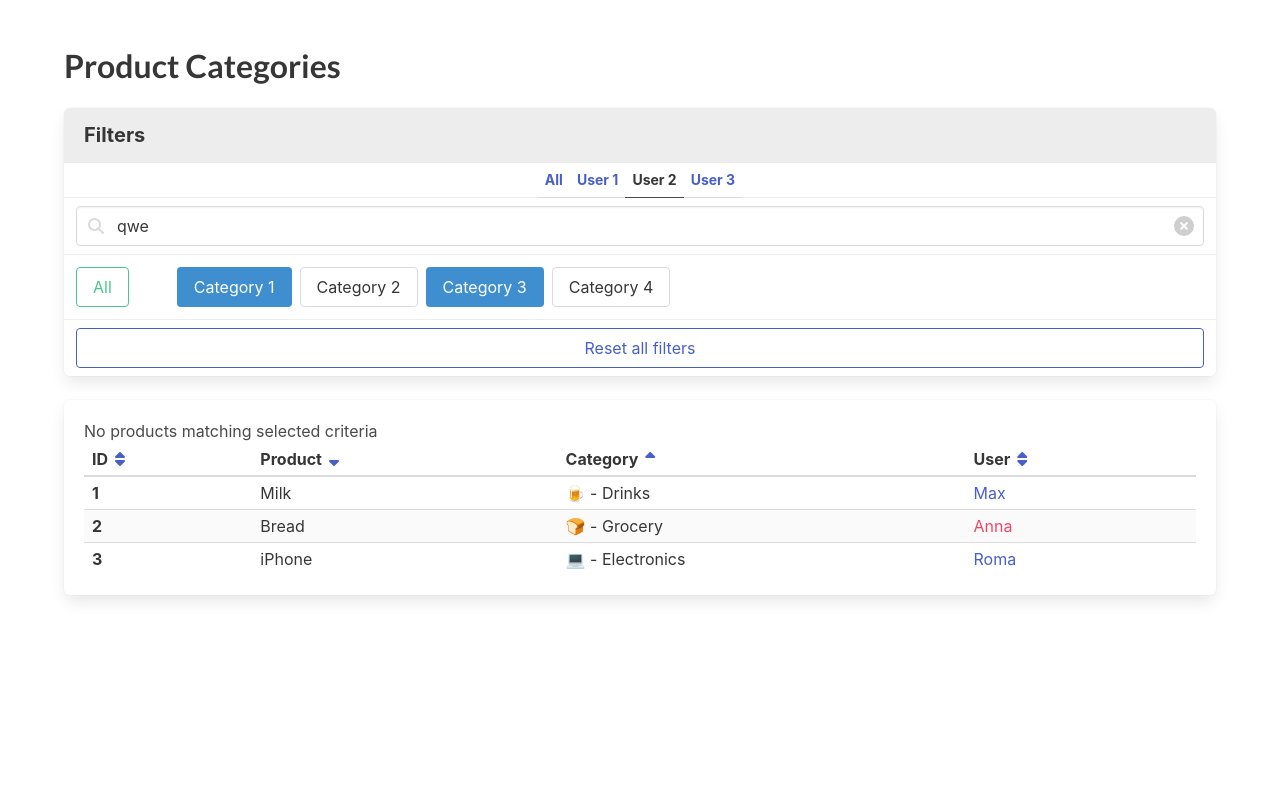
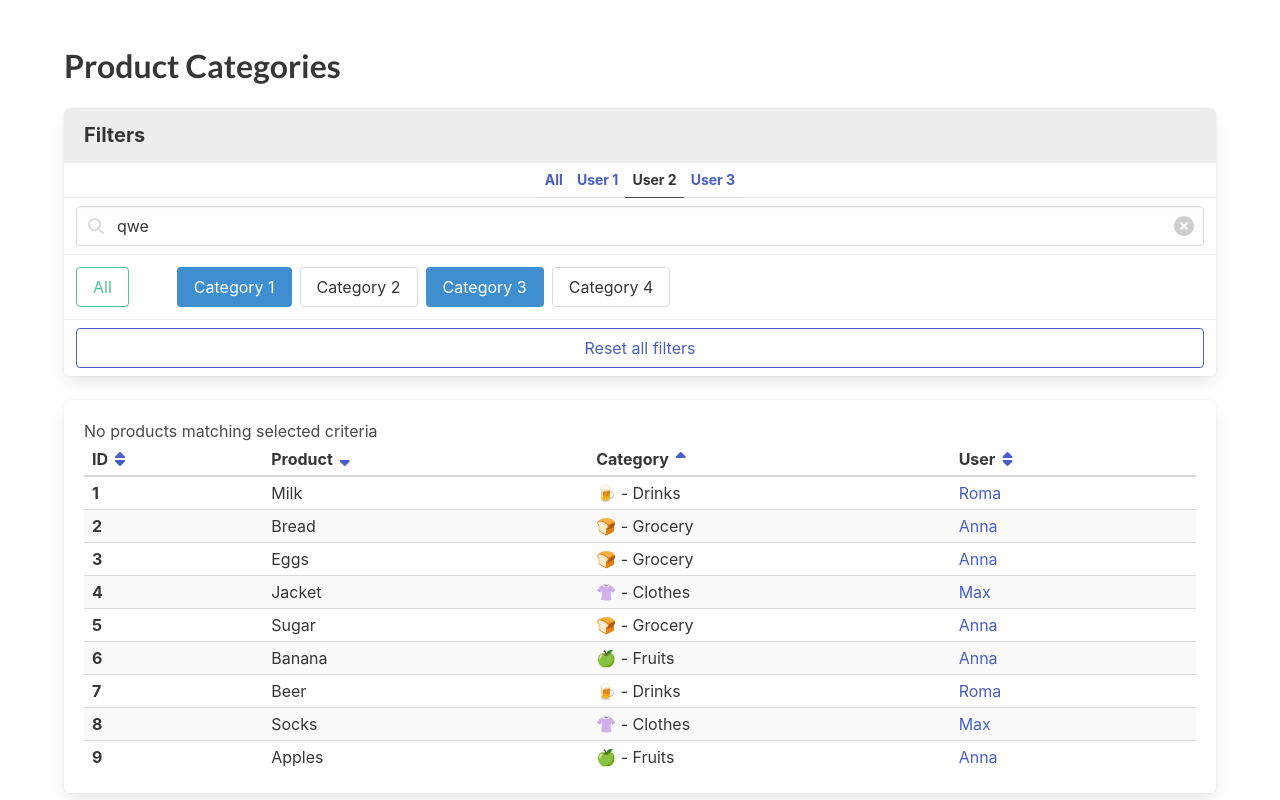
Before and after one commit to HolyRaveOS/react_product-categories, a React (Create React App) app: page / in a window 1280 px wide. Built offline with nearby package versions, Linux system fonts and the light colour scheme.

Commit message:
finished 1 task

```diff
--- a/src/App.jsx
+++ b/src/App.jsx
@@ -2,18 +2,27 @@
 import React from 'react';
 import './App.scss';
 
-// import usersFromServer from './api/users';
-// import categoriesFromServer from './api/categories';
-// import productsFromServer from './api/products';
+import usersFromServer from './api/users';
+import categoriesFromServer from './api/categories';
+import productsFromServer from './api/products';
 
-// const products = productsFromServer.map((product) => {
-//   const category = null; // find by product.categoryId
-//   const user = null; // find by category.ownerId
+const products = productsFromServer.map(product => {
+  const category = categoriesFromServer.find(
+    ({ id }) => id === product.categoryId,
+  );
+  const user = usersFromServer.find(({ id }) => id === category.ownerId);
 
-//   return null;
-// });
+  return {
+    ...product,
+    category,
+    user,
+  };
+});
 
-export const App = () => (
+console.log(products);
+
+export const App = () => {
+  return (
     <div className="section">
       <div className="container">
         <h1 className="title">Product Categories</h1>
@@ -23,32 +32,19 @@ export const App = () => (
             <p className="panel-heading">Filters</p>
 
             <p className="panel-tabs has-text-weight-bold">
-            <a
-              data-cy="FilterAllUsers"
-              href="#/"
-            >
+              <a data-cy="FilterAllUsers" href="#/">
                 All
               </a>
 
-            <a
-              data-cy="FilterUser"
-              href="#/"
-            >
+              <a data-cy="FilterUser" href="#/">
                 User 1
               </a>
 
-            <a
-              data-cy="FilterUser"
-              href="#/"
-              className="is-active"
-            >
+              <a data-cy="FilterUser" href="#/" className="is-active">
                 User 2
               </a>
 
-            <a
-              data-cy="FilterUser"
-              href="#/"
-            >
+              <a data-cy="FilterUser" href="#/">
                 User 3
               </a>
             </p>
@@ -95,11 +91,7 @@ export const App = () => (
                 Category 1
               </a>
 
-            <a
-              data-cy="Category"
-              className="button mr-2 my-1"
-              href="#/"
-            >
+              <a data-cy="Category" className="button mr-2 my-1" href="#/">
                 Category 2
               </a>
 
@@ -110,11 +102,7 @@ export const App = () => (
               >
                 Category 3
               </a>
-            <a
-              data-cy="Category"
-              className="button mr-2 my-1"
-              href="#/"
-            >
+              <a data-cy="Category" className="button mr-2 my-1" href="#/">
                 Category 4
               </a>
             </div>
@@ -145,7 +133,6 @@ export const App = () => (
                 <th>
                   <span className="is-flex is-flex-wrap-nowrap">
                     ID
-
                     <a href="#/">
                       <span className="icon">
                         <i data-cy="SortIcon" className="fas fa-sort" />
@@ -157,7 +144,6 @@ export const App = () => (
                 <th>
                   <span className="is-flex is-flex-wrap-nowrap">
                     Product
-
                     <a href="#/">
                       <span className="icon">
                         <i data-cy="SortIcon" className="fas fa-sort-down" />
@@ -169,7 +155,6 @@ export const App = () => (
                 <th>
                   <span className="is-flex is-flex-wrap-nowrap">
                     Category
-
                     <a href="#/">
                       <span className="icon">
                         <i data-cy="SortIcon" className="fas fa-sort-up" />
@@ -181,7 +166,6 @@ export const App = () => (
                 <th>
                   <span className="is-flex is-flex-wrap-nowrap">
                     User
-
                     <a href="#/">
                       <span className="icon">
                         <i data-cy="SortIcon" className="fas fa-sort" />
@@ -193,56 +177,29 @@ export const App = () => (
             </thead>
 
             <tbody>
+              {products.map(product => {
+                const { id, name, categoryId, category, user } = product;
+                const { icon, title } = category;
+                const { name: userName } = user;
+                return (
                   <tr data-cy="Product">
                     <td className="has-text-weight-bold" data-cy="ProductId">
-                1
+                      {id}
                     </td>
 
-              <td data-cy="ProductName">Milk</td>
-              <td data-cy="ProductCategory">🍺 - Drinks</td>
+                    <td data-cy="ProductName">{name}</td>
+                    <td data-cy="ProductCategory">{`${icon} - ${title}`}</td>
 
-              <td
-                data-cy="ProductUser"
-                className="has-text-link"
-              >
-                Max
+                    <td data-cy="ProductUser" className="has-text-link">
+                      {userName}
                     </td>
                   </tr>
-
-            <tr data-cy="Product">
-              <td className="has-text-weight-bold" data-cy="ProductId">
-                2
-              </td>
-
-              <td data-cy="ProductName">Bread</td>
-              <td data-cy="ProductCategory">🍞 - Grocery</td>
-
-              <td
-                data-cy="ProductUser"
-                className="has-text-danger"
-              >
-                Anna
-              </td>
-            </tr>
-
-            <tr data-cy="Product">
-              <td className="has-text-weight-bold" data-cy="ProductId">
-                3
-              </td>
-
-              <td data-cy="ProductName">iPhone</td>
-              <td data-cy="ProductCategory">💻 - Electronics</td>
-
-              <td
-                data-cy="ProductUser"
-                className="has-text-link"
-              >
-                Roma
-              </td>
-            </tr>
+                );
+              })}
             </tbody>
           </table>
         </div>
       </div>
     </div>
   );
+};
```
Also changed, not shown: 1 other file (tests, documents, lock files or other folders). Lines whose indentation alone changed are shown as unchanged.
